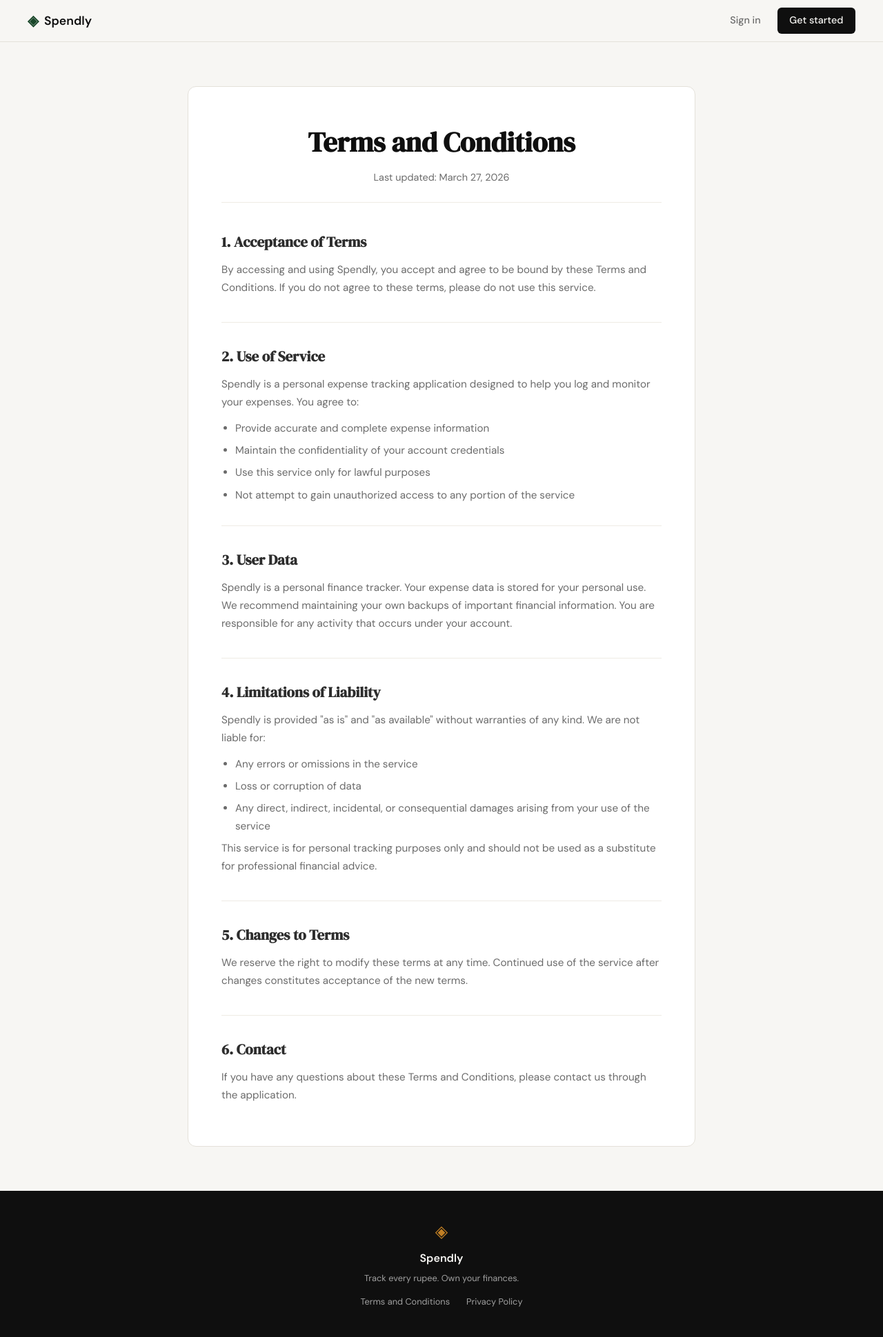
After one commit to anantjain-afk/Claude_Code_Expense_tracker, a Flask app: page /terms in a window 1280 px wide. The commit adds this page. Shown: the whole page at 69% size. Run offline with Flask 3, Linux system fonts and the light colour scheme.

Commit message:
landing: add terms and conditions page and route

```diff
--- a/app.py
+++ b/app.py
@@ -20,6 +20,11 @@ def register():
 @app.route("/login")
 def login():
     return render_template("login.html")
+
+
+@app.route("/terms")
+def terms():
+    return render_template("terms.html")
 
 
 # ------------------------------------------------------------------ #
--- a/file.txt
+++ b/file.txt
@@ -12,7 +12,7 @@ git commit -m "landing: add terms and privacy links to footer”
 
 Create a "Terms and Conditions" page for Spendly.
 
-1. Add a new route in [app.py](http://app.py/):
+1. Add a new route in [@app.py](http://app.py/):
 GET /terms → renders templates/terms.html
 2. Create templates/terms.html with generic terms and conditions
 content appropriate for a personal expense tracking app.
--- a/static/css/style.css
+++ b/static/css/style.css
@@ -507,6 +507,22 @@ a { color: inherit; text-decoration: none; }
     color: var(--ink-faint);
 }
 
+.footer-links {
+    display: flex;
+    gap: 1.5rem;
+    margin-top: 0.5rem;
+}
+
+.footer-links a {
+    font-size: 0.8rem;
+    color: var(--ink-faint);
+    transition: color 0.2s;
+}
+
+.footer-links a:hover {
+    color: var(--paper);
+}
+
 /* ------------------------------------------------------------------ */
 /* Responsive                                                          */
 /* ------------------------------------------------------------------ */
@@ -528,3 +544,85 @@ a { color: inherit; text-decoration: none; }
     .nav-links a:not(.nav-cta) { display: none; }
     .hero { padding: 3rem 1rem 2rem; }
 }
+
+/* ------------------------------------------------------------------ */
+/* Terms and Conditions page                                           */
+/* ------------------------------------------------------------------ */
+
+.terms-section {
+    padding: 4rem 2rem;
+    max-width: 800px;
+    margin: 0 auto;
+}
+
+.terms-container {
+    background: var(--paper-card);
+    border: 1px solid var(--border);
+    border-radius: var(--radius-md);
+    padding: 3rem;
+}
+
+.terms-title {
+    font-family: var(--font-display);
+    font-size: 2.5rem;
+    color: var(--ink);
+    margin-bottom: 0.5rem;
+    text-align: center;
+}
+
+.terms-intro {
+    font-size: 0.9rem;
+    color: var(--ink-muted);
+    text-align: center;
+    margin-bottom: 2.5rem;
+    padding-bottom: 1.5rem;
+    border-bottom: 1px solid var(--border-soft);
+}
+
+.terms-content {
+    display: flex;
+    flex-direction: column;
+    gap: 2rem;
+}
+
+.terms-block {
+    padding-bottom: 1.5rem;
+    border-bottom: 1px solid var(--border-soft);
+}
+
+.terms-block:last-child {
+    border-bottom: none;
+    padding-bottom: 0;
+}
+
+.terms-block h2 {
+    font-family: var(--font-display);
+    font-size: 1.3rem;
+    color: var(--ink-soft);
+    margin-bottom: 0.75rem;
+}
+
+.terms-block p {
+    font-size: 0.95rem;
+    color: var(--ink-muted);
+    line-height: 1.7;
+    margin-bottom: 0.75rem;
+}
+
+.terms-block ul {
+    margin-left: 1.25rem;
+    margin-top: 0.5rem;
+}
+
+.terms-block li {
+    font-size: 0.95rem;
+    color: var(--ink-muted);
+    line-height: 1.7;
+    margin-bottom: 0.4rem;
+}
+
+@media (max-width: 600px) {
+    .terms-section { padding: 2rem 1rem; }
+    .terms-container { padding: 1.5rem; }
+    .terms-title { font-size: 1.75rem; }
+}
--- a/templates/base.html
+++ b/templates/base.html
@@ -35,7 +35,7 @@
             <span class="footer-name">Spendly</span>
             <p class="footer-copy">Track every rupee. Own your finances.</p>
             <div class="footer-links">
-                <a href="#">Terms and Conditions</a>
+                <a href="{{ url_for('terms') }}">Terms and Conditions</a>
                 <a href="#">Privacy Policy</a>
             </div>
         </div>
--- /dev/null
+++ b/templates/terms.html
@@ -0,0 +1,58 @@
+{% extends "base.html" %}
+
+{% block title %}Terms and Conditions — Spendly{% endblock %}
+
+{% block content %}
+
+<section class="terms-section">
+    <div class="terms-container">
+        <h1 class="terms-title">Terms and Conditions</h1>
+        <p class="terms-intro">Last updated: March 27, 2026</p>
+
+        <div class="terms-content">
+            <section class="terms-block">
+                <h2>1. Acceptance of Terms</h2>
+                <p>By accessing and using Spendly, you accept and agree to be bound by these Terms and Conditions. If you do not agree to these terms, please do not use this service.</p>
+            </section>
+
+            <section class="terms-block">
+                <h2>2. Use of Service</h2>
+                <p>Spendly is a personal expense tracking application designed to help you log and monitor your expenses. You agree to:</p>
+                <ul>
+                    <li>Provide accurate and complete expense information</li>
+                    <li>Maintain the confidentiality of your account credentials</li>
+                    <li>Use this service only for lawful purposes</li>
+                    <li>Not attempt to gain unauthorized access to any portion of the service</li>
+                </ul>
+            </section>
+
+            <section class="terms-block">
+                <h2>3. User Data</h2>
+                <p>Spendly is a personal finance tracker. Your expense data is stored for your personal use. We recommend maintaining your own backups of important financial information. You are responsible for any activity that occurs under your account.</p>
+            </section>
+
+            <section class="terms-block">
+                <h2>4. Limitations of Liability</h2>
+                <p>Spendly is provided "as is" and "as available" without warranties of any kind. We are not liable for:</p>
+                <ul>
+                    <li>Any errors or omissions in the service</li>
+                    <li>Loss or corruption of data</li>
+                    <li>Any direct, indirect, incidental, or consequential damages arising from your use of the service</li>
+                </ul>
+                <p>This service is for personal tracking purposes only and should not be used as a substitute for professional financial advice.</p>
+            </section>
+
+            <section class="terms-block">
+                <h2>5. Changes to Terms</h2>
+                <p>We reserve the right to modify these terms at any time. Continued use of the service after changes constitutes acceptance of the new terms.</p>
+            </section>
+
+            <section class="terms-block">
+                <h2>6. Contact</h2>
+                <p>If you have any questions about these Terms and Conditions, please contact us through the application.</p>
+            </section>
+        </div>
+    </div>
+</section>
+
+{% endblock %}
```
